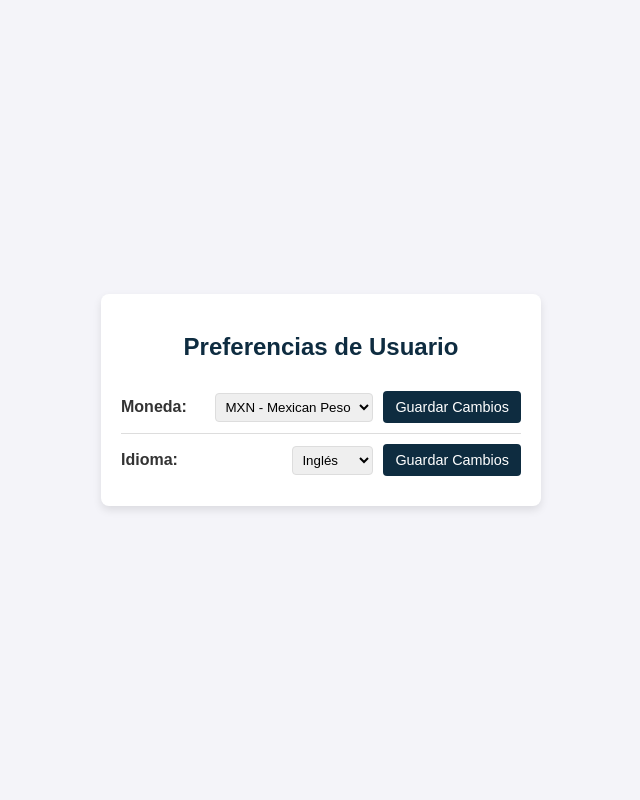
After one commit to Karo-LR/HouseForeano, a PHP site: page /templates/preferencias_usuario.php in a window 1280 px wide. The commit adds this page. Shown: the whole page, without its empty margins (319-959 px from the left). Run offline with PHP 8.4, Linux system fonts and the light colour scheme; the visitor is signed in with stand-in values (Sample User, id 1); data that the repository does not hold is empty.

Commit message:
boton preferencias

```diff
--- a/templates/gestionar_cuenta.php
+++ b/templates/gestionar_cuenta.php
@@ -93,7 +93,7 @@ $result = executeQuery("SELECT nombre FROM usuarios WHERE id = ?", [$userId]);
         <div class="card">
             <h3>Opciones de personalización</h3>
             <p>Personaliza tu cuenta para que se adapte a lo que necesitas.</p>
-            <a href="personalizacion.php">Gestionar las preferencias</a>
+            <a href="preferencias_usuario.php">Gestionar las preferencias</a>
         </div>
 
         <div class="card">
--- /dev/null
+++ b/templates/preferencias_usuario.php
@@ -0,0 +1,198 @@
+<?php
+session_start();
+require_once '../config/db.php'; // Esto ya incluye la función executeQuery de db.php
+
+// Verifica si el usuario ha iniciado sesión
+if (!isset($_SESSION['usuario_id'])) {
+    die("Error: usuario no autenticado.");
+}
+
+$user_id = $_SESSION['usuario_id'];
+
+// Consulta la moneda e idioma actual del usuario
+$query = "SELECT moneda, idioma FROM preferencias_usuario WHERE user_id = ?";
+$stmt = $conn->prepare($query);
+
+if ($stmt === false) {
+    die("Error en la preparación de la consulta: " . $conn->error);
+}
+
+$stmt->bind_param("i", $user_id);
+$stmt->execute();
+$stmt->bind_result($moneda_actual, $idioma_actual);
+
+// Verificar si se encontraron resultados
+if ($stmt->fetch()) {
+    // Si no se encuentran valores en la consulta, asignar valores predeterminados
+    $moneda_actual = $moneda_actual ?: 'MXN';
+    $idioma_actual = $idioma_actual ?: 'en';
+} else {
+    // Asignar valores predeterminados en caso de que no haya registro para el usuario
+    $moneda_actual = 'MXN';
+    $idioma_actual = 'en';
+}
+$stmt->close();
+?>
+
+<!DOCTYPE html>
+<html lang="es">
+<head>
+    <meta charset="UTF-8">
+    <title>Preferencias de Usuario</title>
+    <style>
+        body {
+            font-family: Arial, sans-serif;
+            background-color: #f4f4f9;
+            color: #333;
+            margin: 0;
+            padding: 0;
+            display: flex;
+            justify-content: center;
+            align-items: center;
+            height: 100vh;
+        }
+        .container {
+            width: 400px;
+            padding: 20px;
+            background-color: #fff;
+            border-radius: 8px;
+            box-shadow: 0 4px 8px rgba(0, 0, 0, 0.1);
+            text-align: center;
+        }
+        h2 {
+            color: #0E2C40;
+            margin-bottom: 20px;
+        }
+        .preference-item {
+            display: flex;
+            justify-content: space-between;
+            align-items: center;
+            padding: 10px 0;
+            border-bottom: 1px solid #ddd;
+        }
+        .preference-item:last-child {
+            border-bottom: none;
+        }
+        .preference-item span {
+            font-weight: bold;
+        }
+        .preference-item form {
+            display: flex;
+            align-items: center;
+        }
+        .preference-item select {
+            padding: 5px;
+            border-radius: 4px;
+            border: 1px solid #ddd;
+            margin-right: 10px;
+        }
+        .save-btn {
+            background-color: #0E2C40;
+            color: #fff;
+            border: none;
+            padding: 8px 12px;
+            border-radius: 4px;
+            cursor: pointer;
+            transition: background-color 0.3s;
+            font-size: 0.9em;
+        }
+        .save-btn:hover {
+            background-color: #ff5a5f;
+        }
+    </style>
+</head>
+<body>
+    <div class="container">
+        <h2>Preferencias de Usuario</h2>
+
+        <!-- Moneda -->
+        <div class="preference-item">
+            <span>Moneda:</span>
+            <form id="form-moneda">
+                <select name="moneda" id="moneda">
+                    <option value="MXN" <?= $moneda_actual === 'MXN' ? 'selected' : '' ?>>MXN - Mexican Peso</option>
+                    <option value="USD" <?= $moneda_actual === 'USD' ? 'selected' : '' ?>>USD - US Dollar</option>
+                    <option value="EUR" <?= $moneda_actual === 'EUR' ? 'selected' : '' ?>>EUR - Euro</option>
+                    <!-- Agrega más opciones si es necesario -->
+                </select>
+                <button type="submit" class="save-btn">Guardar Cambios</button>
+            </form>
+        </div>
+
+        <!-- Idioma -->
+        <div class="preference-item">
+            <span>Idioma:</span>
+            <form id="form-idioma">
+                <select name="idioma" id="idioma">
+                    <option value="es" <?= $idioma_actual === 'es' ? 'selected' : '' ?>>Español</option>
+                    <option value="en" <?= $idioma_actual === 'en' ? 'selected' : '' ?>>Inglés</option>
+                    <option value="fr" <?= $idioma_actual === 'fr' ? 'selected' : '' ?>>Francés</option>
+                    <!-- Agrega más idiomas si es necesario -->
+                </select>
+                <button type="submit" class="save-btn">Guardar Cambios</button>
+            </form>
+        </div>
+    </div>
+
+    <!-- Incluye jQuery para usar AJAX -->
+    <script src="https://ajax.googleapis.com/ajax/libs/jquery/3.5.1/jquery.min.js"></script>
+
+    <script>
+    $(document).ready(function() {
+        // Manejo de la actualización de moneda
+        $('#form-moneda').on('submit', function(e) {
+            e.preventDefault(); // Prevenir el envío tradicional del formulario
+
+            var moneda = $('#moneda').val(); // Obtener la moneda seleccionada
+
+            $.ajax({
+                url: 'editar_preferencias.php', // La página que actualizará la base de datos
+                type: 'POST',
+                data: {
+                    moneda: moneda // Enviar la moneda seleccionada
+                },
+                success: function(response) {
+                    // Aquí manejamos la respuesta
+                    if (response.trim() === 'success') {
+                        alert('Moneda actualizada con éxito');
+                        // Opcional: Actualizar la moneda en la interfaz si es necesario
+                    } else {
+                        alert('Error al actualizar la moneda: ' + response);
+                    }
+                },
+                error: function(xhr, status, error) {
+                    alert('Error en la solicitud AJAX: ' + error);
+                }
+            });
+        });
+
+        // Manejo de la actualización de idioma
+        $('#form-idioma').on('submit', function(e) {
+            e.preventDefault(); // Prevenir el envío tradicional del formulario
+
+            var idioma = $('#idioma').val(); // Obtener el idioma seleccionado
+
+            $.ajax({
+                url: 'editar_preferencias.php', // La página que actualizará la base de datos
+                type: 'POST',
+                data: {
+                    idioma: idioma // Enviar el idioma seleccionado
+                },
+                success: function(response) {
+                    // Aquí manejamos la respuesta
+                    if (response.trim() === 'success') {
+                        alert('Idioma actualizado con éxito');
+                        // Opcional: Actualizar el idioma en la interfaz si es necesario
+                    } else {
+                        alert('Error al actualizar el idioma: ' + response);
+                    }
+                },
+                error: function(xhr, status, error) {
+                    alert('Error en la solicitud AJAX: ' + error);
+                }
+            });
+        });
+    });
+    </script>
+</body>
+</html>
```
Also changed, not shown: api/registrar_usuario.php (+16 -0 lines), templates/editar_preferencias.php (added, +45 -0 lines).
